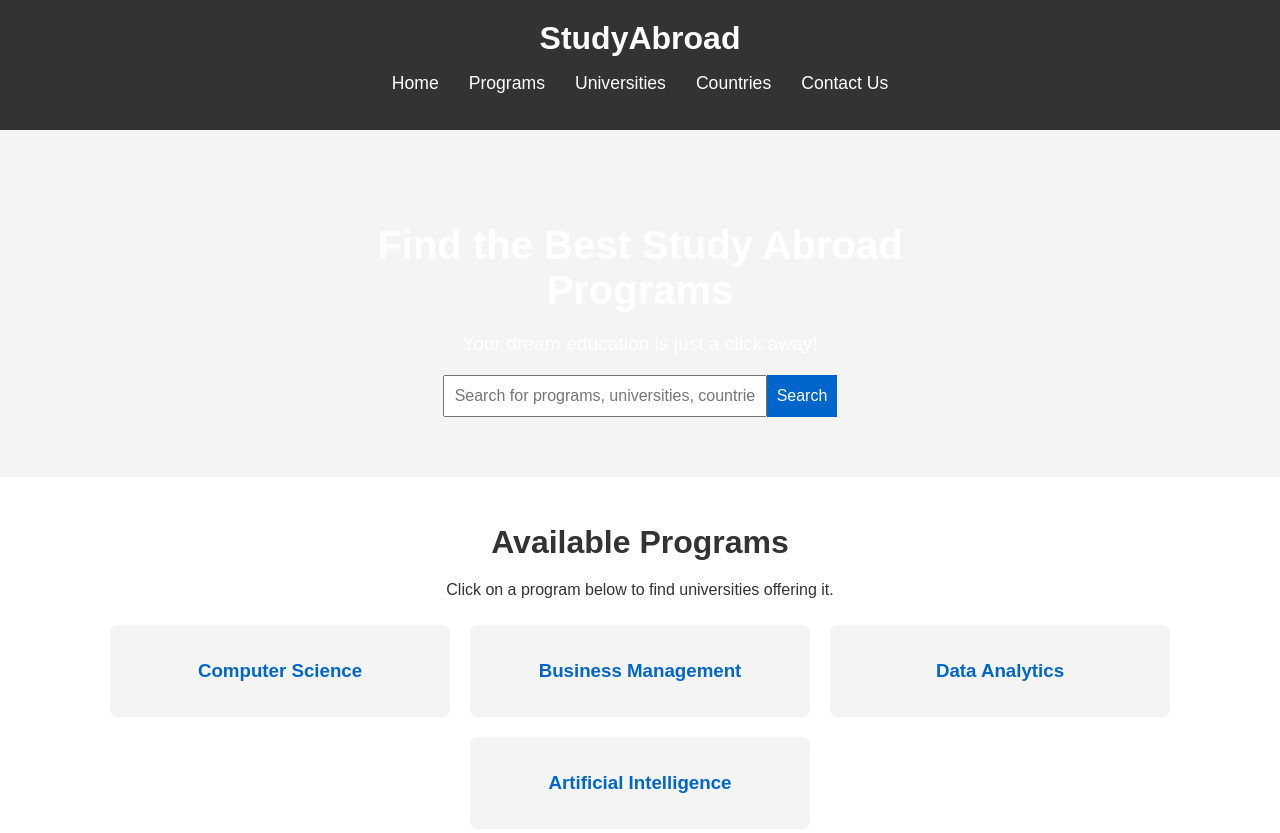
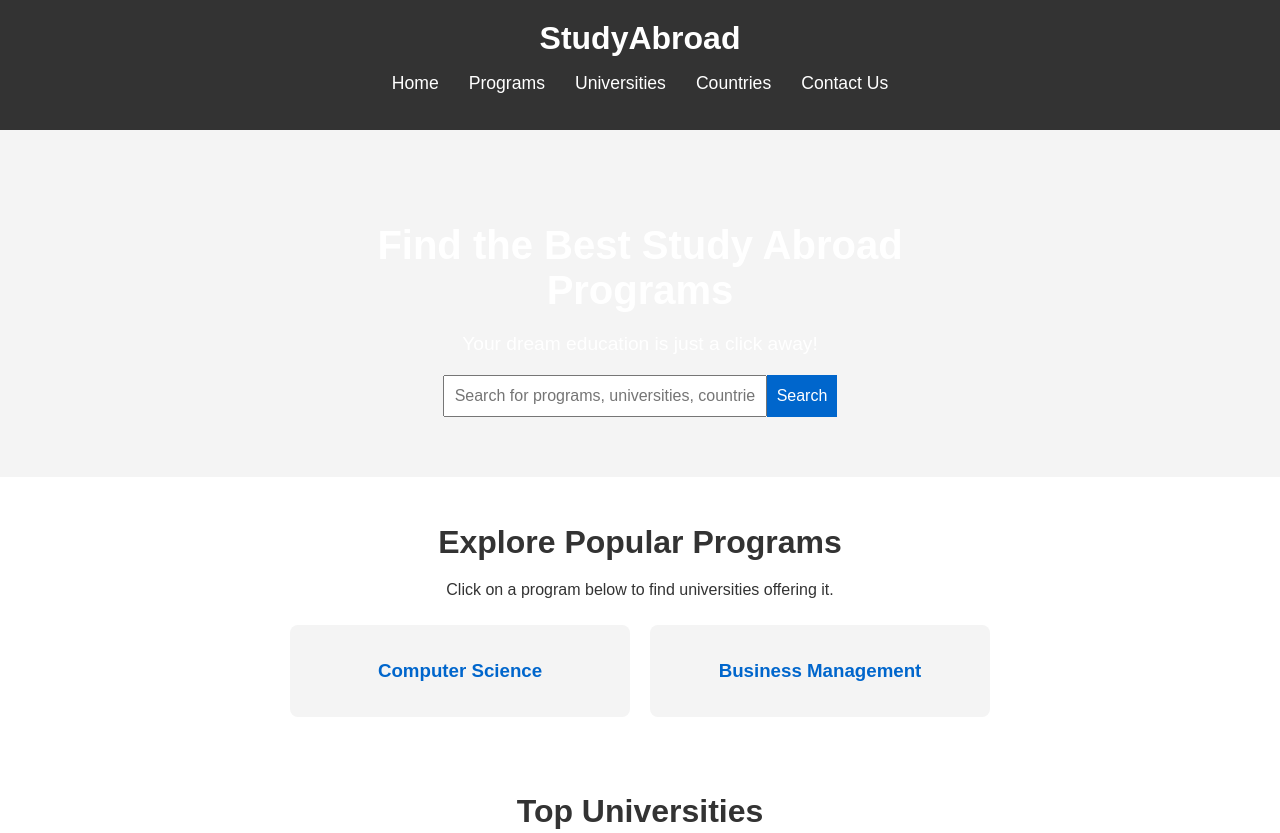
Before and after one commit to PrasadJ07/study-abroad-website, a plain HTML site: page index.html in a window 1280 px wide. Shown: the top 833 px of the page. Drawn offline with Linux system fonts and the light colour scheme.

Commit message:
index.html

```diff
--- a/index.html
+++ b/index.html
@@ -44,30 +44,22 @@
     </div>
   </section>
 
-  <!-- Programs Section -->
+  <!-- Featured Programs Section -->
   <section id="programs" class="featured-section">
-    <h2>Available Programs</h2>
+    <h2>Explore Popular Programs</h2>
     <p>Click on a program below to find universities offering it.</p>
     <div class="programs-grid">
       <!-- Program 1: Computer Science -->
-      <div class="program-card">
+      <div id="program1" class="program-card">
         <h3><a href="programs/computer-science.html">Computer Science</a></h3>
       </div>
 
       <!-- Program 2: Business Management -->
-      <div class="program-card">
+      <div id="program2" class="program-card">
         <h3><a href="programs/business-management.html">Business Management</a></h3>
       </div>
 
-      <!-- Program 3: Data Analytics -->
-      <div class="program-card">
-        <h3><a href="programs/data-analytics.html">Data Analytics</a></h3>
-      </div>
-
-      <!-- Program 4: Artificial Intelligence -->
-      <div class="program-card">
-        <h3><a href="programs/artificial-intelligence.html">Artificial Intelligence</a></h3>
-      </div>
+      <!-- Add more program cards here -->
     </div>
   </section>
 
```
